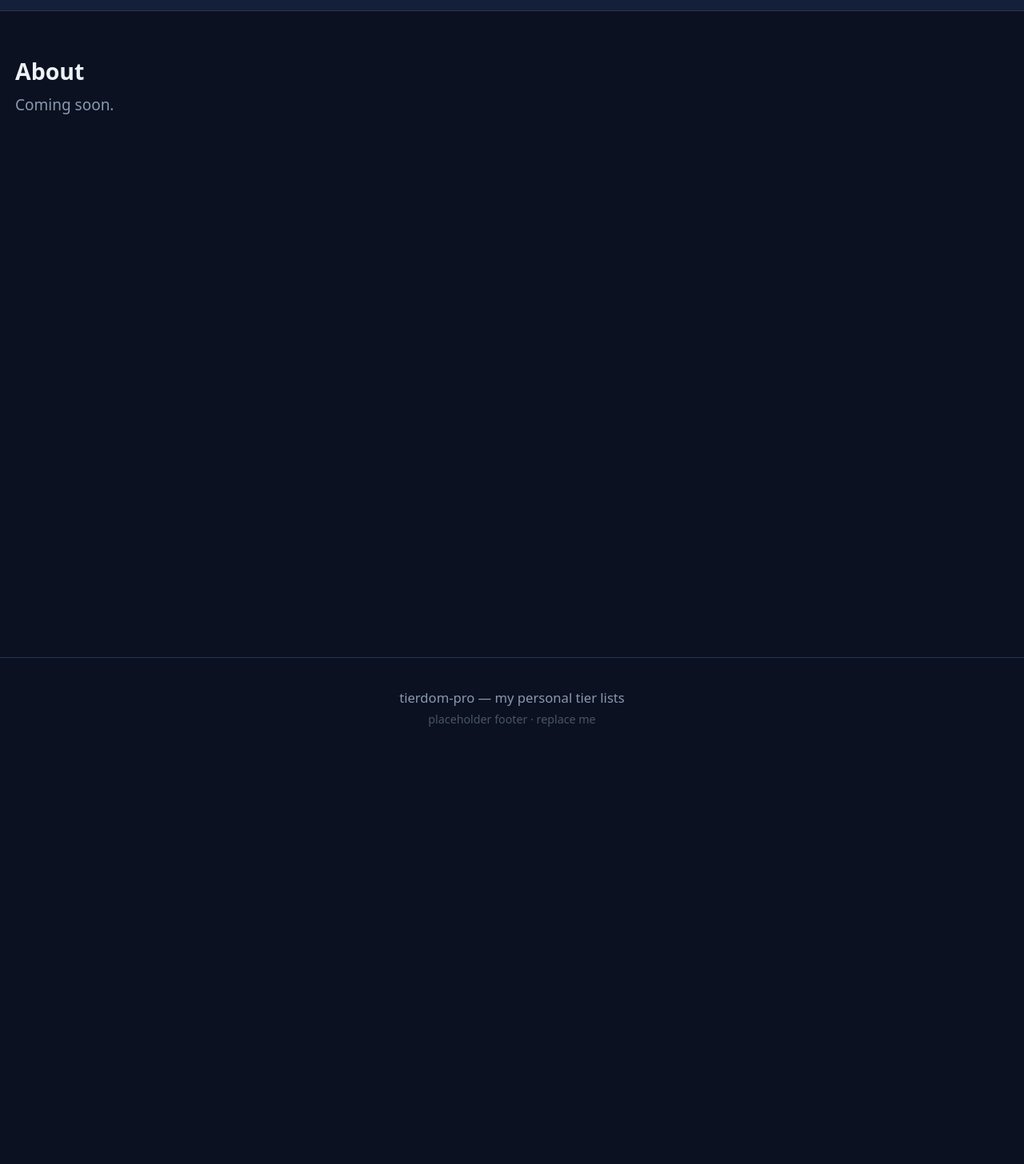
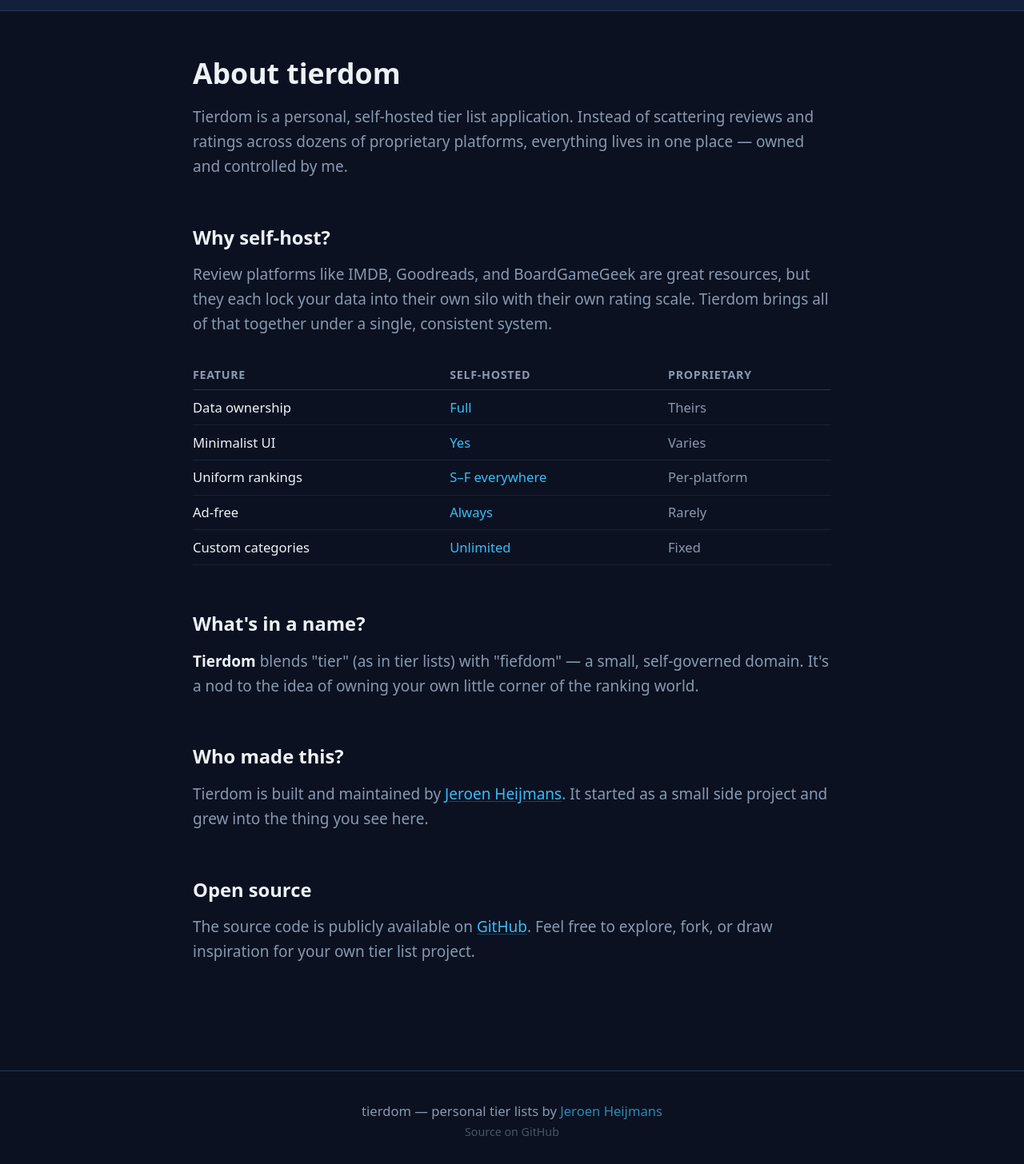
Before and after one commit to tierdom/tierdom-app, a SvelteKit app: page /about in a window 1280 px wide. Shown: the part 54-1510 px from the top of the page at 80% size. Before the commit the page ends 1000 px from the top, so only its background shows below. Built offline with nearby package versions, Linux system fonts and the light colour scheme; no server answers; the database is empty.

Commit message:
✨ feat: add home, about pages and footer
Hero section with category cards grid and tier
system reference on home. About page covers the
why, comparison table, and project info. Footer
now links to author site and GitHub repo.

```diff
--- a/src/routes/+layout.svelte
+++ b/src/routes/+layout.svelte
@@ -20,7 +20,22 @@
 <!-- ─── Footer ────────────────────────────────────────────────────────────── -->
 <footer class="mt-16 border-t border-subtle py-8">
 	<div class="mx-auto max-w-6xl px-4 text-center">
-		<p class="text-sm text-secondary">tierdom-pro — my personal tier lists</p>
-		<p class="mt-1 text-xs text-secondary/50">placeholder footer · replace me</p>
+		<p class="text-sm text-secondary">
+			tierdom — personal tier lists by
+			<a
+				href="https://jeroenheijmans.nl"
+				class="text-accent/70 hover:text-accent transition-colors"
+				target="_blank"
+				rel="noopener noreferrer">Jeroen Heijmans</a
+			>
+		</p>
+		<p class="mt-1 text-xs text-secondary/50">
+			<a
+				href="https://github.com/jeroenheijmans/tierdom-pro"
+				class="hover:text-secondary transition-colors"
+				target="_blank"
+				rel="noopener noreferrer">Source on GitHub</a
+			>
+		</p>
 	</div>
 </footer>
--- /dev/null
+++ b/src/routes/+page.server.ts
@@ -0,0 +1,21 @@
+import type { PageServerLoad } from './$types';
+import { db } from '$lib/server/db';
+import { category, tierListItem } from '$lib/server/db/schema';
+import { asc, count, eq } from 'drizzle-orm';
+
+export const load: PageServerLoad = async () => {
+	const categories = await db
+		.select({
+			id: category.id,
+			slug: category.slug,
+			name: category.name,
+			description: category.description,
+			itemCount: count(tierListItem.id)
+		})
+		.from(category)
+		.leftJoin(tierListItem, eq(tierListItem.categoryId, category.id))
+		.groupBy(category.id)
+		.orderBy(asc(category.order));
+
+	return { categoriesWithCounts: categories };
+};
--- a/src/routes/+page.svelte
+++ b/src/routes/+page.svelte
@@ -1,8 +1,82 @@
+<script lang="ts">
+	import { resolve } from '$app/paths';
+	import type { PageData } from './$types';
+
+	let { data }: { data: PageData } = $props();
+
+	const tiers = [
+		{ letter: 'S', label: 'Perfection', color: 'var(--tier-s-bg)' },
+		{ letter: 'A', label: 'Fantastic', color: 'var(--tier-a-bg)' },
+		{ letter: 'B', label: 'Great', color: 'var(--tier-b-bg)' },
+		{ letter: 'C', label: 'Decent', color: 'var(--tier-c-bg)' },
+		{ letter: 'D', label: 'Meh', color: 'var(--tier-d-bg)' },
+		{ letter: 'E', label: 'Rubbish', color: 'var(--tier-e-bg)' },
+		{ letter: 'F', label: 'Abysmal', color: 'var(--tier-f-bg)' }
+	];
+</script>
+
 <svelte:head>
 	<title>Home — tierdom</title>
 </svelte:head>
 
-<section class="py-12">
-	<h1 class="text-2xl font-bold text-primary">Home</h1>
-	<p class="mt-2 text-secondary">Tier lists — coming soon.</p>
+<!-- Hero -->
+<section class="py-16 text-center md:py-24">
+	<h1 class="text-4xl font-extrabold tracking-tight text-primary md:text-5xl">
+		Welcome to <span class="text-accent">tierdom</span>
+	</h1>
+	<p class="mx-auto mt-4 max-w-xl text-lg text-secondary">
+		A personal, self-hosted collection of tier-ranked lists. No algorithms, no ads — just honest
+		rankings from S to F.
+	</p>
 </section>
+
+<!-- Categories -->
+{#if data.categoriesWithCounts.length > 0}
+	<section class="pb-16">
+		<h2 class="mb-6 text-center text-sm font-semibold uppercase tracking-widest text-secondary">
+			Browse the lists
+		</h2>
+		<div class="grid gap-4 sm:grid-cols-2 lg:grid-cols-3">
+			{#each data.categoriesWithCounts as cat (cat.id)}
+				<a
+					href={resolve(`/category/${cat.slug}`)}
+					class="group rounded-lg border border-subtle bg-surface p-6 transition-colors hover:border-accent/40 hover:bg-elevated"
+				>
+					<h3 class="text-lg font-bold text-primary group-hover:text-accent">
+						{cat.name}
+					</h3>
+					{#if cat.description}
+						<p class="mt-1 text-sm text-secondary line-clamp-2">{cat.description}</p>
+					{/if}
+					<p class="mt-3 text-xs text-secondary/60">
+						{cat.itemCount}
+						{cat.itemCount === 1 ? 'item' : 'items'} ranked
+					</p>
+				</a>
+			{/each}
+		</div>
+	</section>
+{/if}
+
+<!-- Tier system -->
+<section class="pb-16">
+	<h2 class="mb-6 text-center text-sm font-semibold uppercase tracking-widest text-secondary">
+		The tier system
+	</h2>
+	<div class="mx-auto flex max-w-md flex-col gap-1">
+		{#each tiers as { letter, label, color } (letter)}
+			<div class="flex items-center gap-3 rounded border border-subtle bg-surface px-4 py-2">
+				<span
+					class="inline-flex h-8 w-8 shrink-0 items-center justify-center rounded text-sm font-black text-[#0a0a0a]"
+					style:background-color={color}
+				>
+					{letter}
+				</span>
+				<span class="text-sm text-secondary">{label}</span>
+			</div>
+		{/each}
+	</div>
+	<p class="mt-4 text-center text-xs text-secondary/50">
+		Inspired by the classic tier-maker ranking system (S through F).
+	</p>
+</section>
--- a/src/routes/about/+page.svelte
+++ b/src/routes/about/+page.svelte
@@ -1,8 +1,85 @@
+<script lang="ts">
+	const pros = [
+		{ feature: 'Data ownership', self: 'Full', proprietary: 'Theirs' },
+		{ feature: 'Minimalist UI', self: 'Yes', proprietary: 'Varies' },
+		{ feature: 'Uniform rankings', self: 'S–F everywhere', proprietary: 'Per-platform' },
+		{ feature: 'Ad-free', self: 'Always', proprietary: 'Rarely' },
+		{ feature: 'Custom categories', self: 'Unlimited', proprietary: 'Fixed' }
+	];
+</script>
+
 <svelte:head>
 	<title>About — tierdom</title>
 </svelte:head>
 
-<section class="py-12">
-	<h1 class="text-2xl font-bold text-primary">About</h1>
-	<p class="mt-2 text-secondary">Coming soon.</p>
-</section>
+<article class="mx-auto max-w-2xl py-12">
+	<!-- Intro -->
+	<h1 class="text-3xl font-extrabold text-primary">About tierdom</h1>
+	<p class="mt-4 text-secondary leading-relaxed">
+		Tierdom is a personal, self-hosted tier list application. Instead of scattering reviews and
+		ratings across dozens of proprietary platforms, everything lives in one place — owned and
+		controlled by me.
+	</p>
+
+	<!-- Why -->
+	<h2 class="mt-12 text-xl font-bold text-primary">Why self-host?</h2>
+	<p class="mt-3 text-secondary leading-relaxed">
+		Review platforms like IMDB, Goodreads, and BoardGameGeek are great resources, but they each
+		lock your data into their own silo with their own rating scale. Tierdom brings all of that
+		together under a single, consistent system.
+	</p>
+
+	<!-- Comparison table -->
+	<div class="mt-6 overflow-x-auto">
+		<table class="w-full text-sm">
+			<thead>
+				<tr class="border-b border-subtle text-left text-xs uppercase tracking-wider text-secondary">
+					<th class="py-2 pr-4 font-semibold">Feature</th>
+					<th class="py-2 pr-4 font-semibold">Self-hosted</th>
+					<th class="py-2 font-semibold">Proprietary</th>
+				</tr>
+			</thead>
+			<tbody>
+				{#each pros as row (row.feature)}
+					<tr class="border-b border-subtle/50">
+						<td class="py-2 pr-4 text-primary">{row.feature}</td>
+						<td class="py-2 pr-4 text-accent">{row.self}</td>
+						<td class="py-2 text-secondary">{row.proprietary}</td>
+					</tr>
+				{/each}
+			</tbody>
+		</table>
+	</div>
+
+	<!-- Name origin -->
+	<h2 class="mt-12 text-xl font-bold text-primary">What's in a name?</h2>
+	<p class="mt-3 text-secondary leading-relaxed">
+		<strong class="text-primary">Tierdom</strong> blends "tier" (as in tier lists) with "fiefdom"
+		— a small, self-governed domain. It's a nod to the idea of owning your own little corner of
+		the ranking world.
+	</p>
+
+	<!-- Creator -->
+	<h2 class="mt-12 text-xl font-bold text-primary">Who made this?</h2>
+	<p class="mt-3 text-secondary leading-relaxed">
+		Tierdom is built and maintained by
+		<a
+			href="https://jeroenheijmans.nl"
+			class="text-accent underline decoration-accent/30 underline-offset-2 transition-colors hover:text-accent/80"
+			target="_blank"
+			rel="noopener noreferrer">Jeroen Heijmans</a
+		>. It started as a small side project and grew into the thing you see here.
+	</p>
+
+	<!-- Open source -->
+	<h2 class="mt-12 text-xl font-bold text-primary">Open source</h2>
+	<p class="mt-3 text-secondary leading-relaxed">
+		The source code is publicly available on
+		<a
+			href="https://github.com/jeroenheijmans/tierdom-pro"
+			class="text-accent underline decoration-accent/30 underline-offset-2 transition-colors hover:text-accent/80"
+			target="_blank"
+			rel="noopener noreferrer">GitHub</a
+		>. Feel free to explore, fork, or draw inspiration for your own tier list project.
+	</p>
+</article>
```
